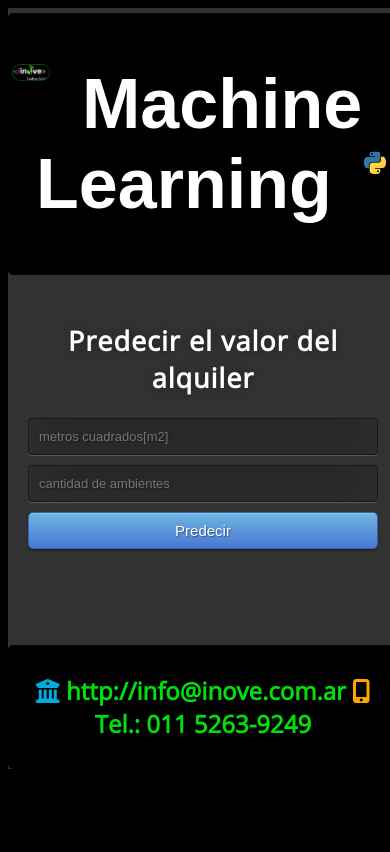
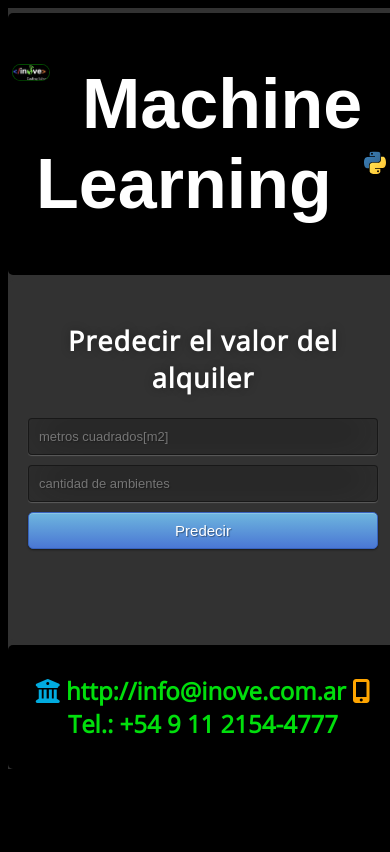
Before and after one commit to InoveAlumnos/machine_learning, a Flask app: page / in a window 390 px wide. Run offline with Flask 2, Linux system fonts and the light colour scheme; parts of the project's set-up code (start-up, migrations or seed data) failed here and were passed over; some libraries are stand-ins or nearby versions.

Commit message:
Update phone

```diff
--- a/alquileres_regression/templates/index.html
+++ b/alquileres_regression/templates/index.html
@@ -51,7 +51,7 @@
               <i class="fas fa-university"></span></i></span>
               http://info@inove.com.ar
               <span style="font-size: 100%; color:  orange;">
-              <i class="fas fa-mobile-alt"></i></span> Tel.: 011 5263-9249</p>
+              <i class="fas fa-mobile-alt"></i></span> Tel.: +54 9 11 2154-4777</p>
   </footer>
 </div>
 
--- a/titanic_classification/templates/index.html
+++ b/titanic_classification/templates/index.html
@@ -57,7 +57,7 @@
               <i class="fas fa-university"></span></i></span>
               http://info@inove.com.ar
               <span style="font-size: 100%; color:  orange;">
-              <i class="fas fa-mobile-alt"></i></span> Tel.: 011 5263-9249</p>
+              <i class="fas fa-mobile-alt"></i></span> Tel.: +54 9 11 2154-4777</p>
   </footer>
 </div>
 
```
Also changed, not shown: consumidores_segmentacion/templates/index.html (+2 -2 lines).
